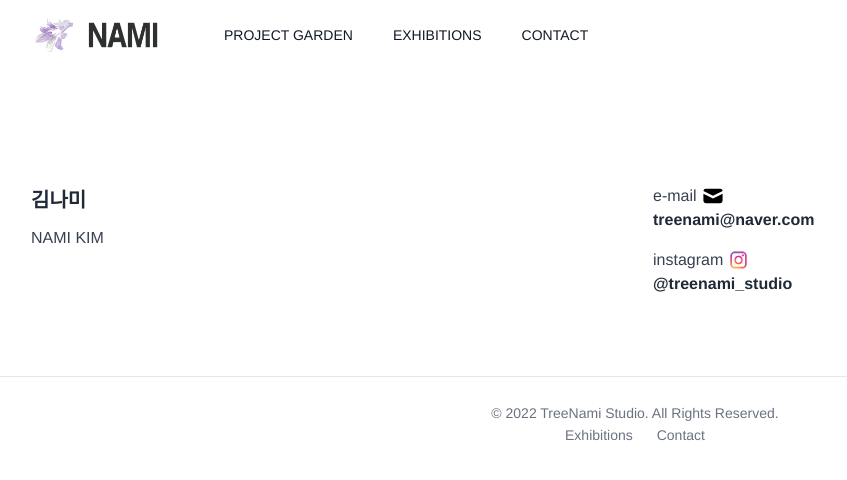
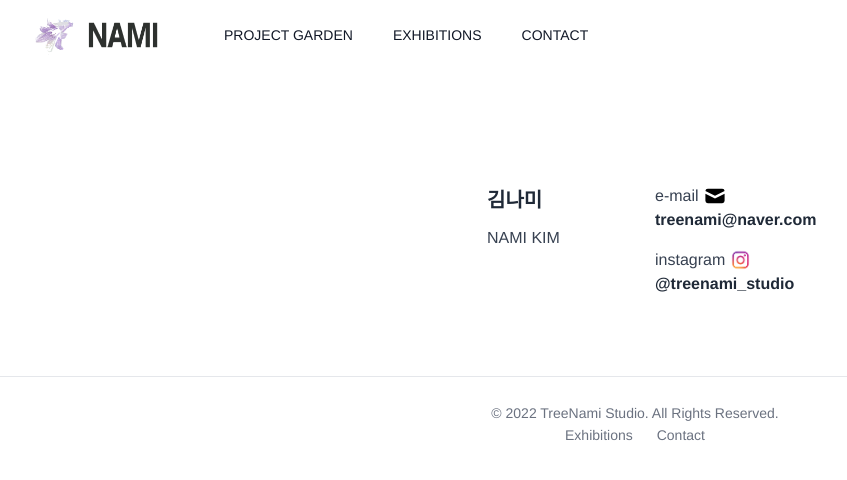
Before and after one commit to minhyukwang/invitation, a Next.js app: page /contact in a window 1280 px wide. Shown: the top 480 px of the page, without its empty margins (5-852 px from the left). Built offline with nearby package versions, Linux system fonts and the light colour scheme.

Commit message:
레이아웃 최종 ~

```diff
--- a/pages/contact/index.tsx
+++ b/pages/contact/index.tsx
@@ -8,8 +8,9 @@ const Contact: NextPage = () => {
   return (
     <div>
       <Nevigator />
-      <div className="  max-w-2xl mx-auto ml-1 py-10 px-4 grid items-center grid-cols-1 gap-y-4 gap-x-8 sm:px-6 lg:max-w-7xl lg:px-8 lg:grid-cols-2">
-        <div>
+      <div className=" justify-center  max-w-2xl mx-auto py-10 px-8 grid items-center grid-cols-1 gap-y-4 gap-x-10 sm:px-8 lg:max-w-7xl lg:px-8 lg:grid-cols-2">
+        {/* <div className="max-w-2xl mx-auto py-10 px-4 grid items-center grid-cols-1 gap-y-2 gap-x-2 sm:px-6 lg:max-w-6xl lg:px-8 lg:grid-cols-2"> */}
+        <div className="lg:ml-[380px]  xl:ml-[460px]  2xl:ml-[600px]">
           <div className="py-3 text-gray-800 font-bold text-xl">김나미</div>
           <div className="text-gray-700 font-medium text-l">NAMI KIM</div>
         </div>
--- a/pages/exhibitions/index.tsx
+++ b/pages/exhibitions/index.tsx
@@ -8,8 +8,8 @@ const Exhibitions: NextPage = () => {
   return (
     <div>
       <Nevigator />
-      <div className="max-w-2xl mx-auto py-10 px-4 grid items-center grid-cols-1 gap-y-4 gap-x-8 sm:px-6 lg:max-w-6xl lg:px-8 lg:grid-cols-2">
-        <div>
+      <div className="max-w-2xl mx-auto py-10 px-4 grid items-center grid-cols-1 gap-y-4 gap-x-8 sm:px-6 lg:max-w-7xl lg:px-8 lg:grid-cols-2">
+        <div className="lg:ml-56  xl:ml-64">
           <Image
             src="/cuty_love.jpg"
             alt="Picture of the author"
```
